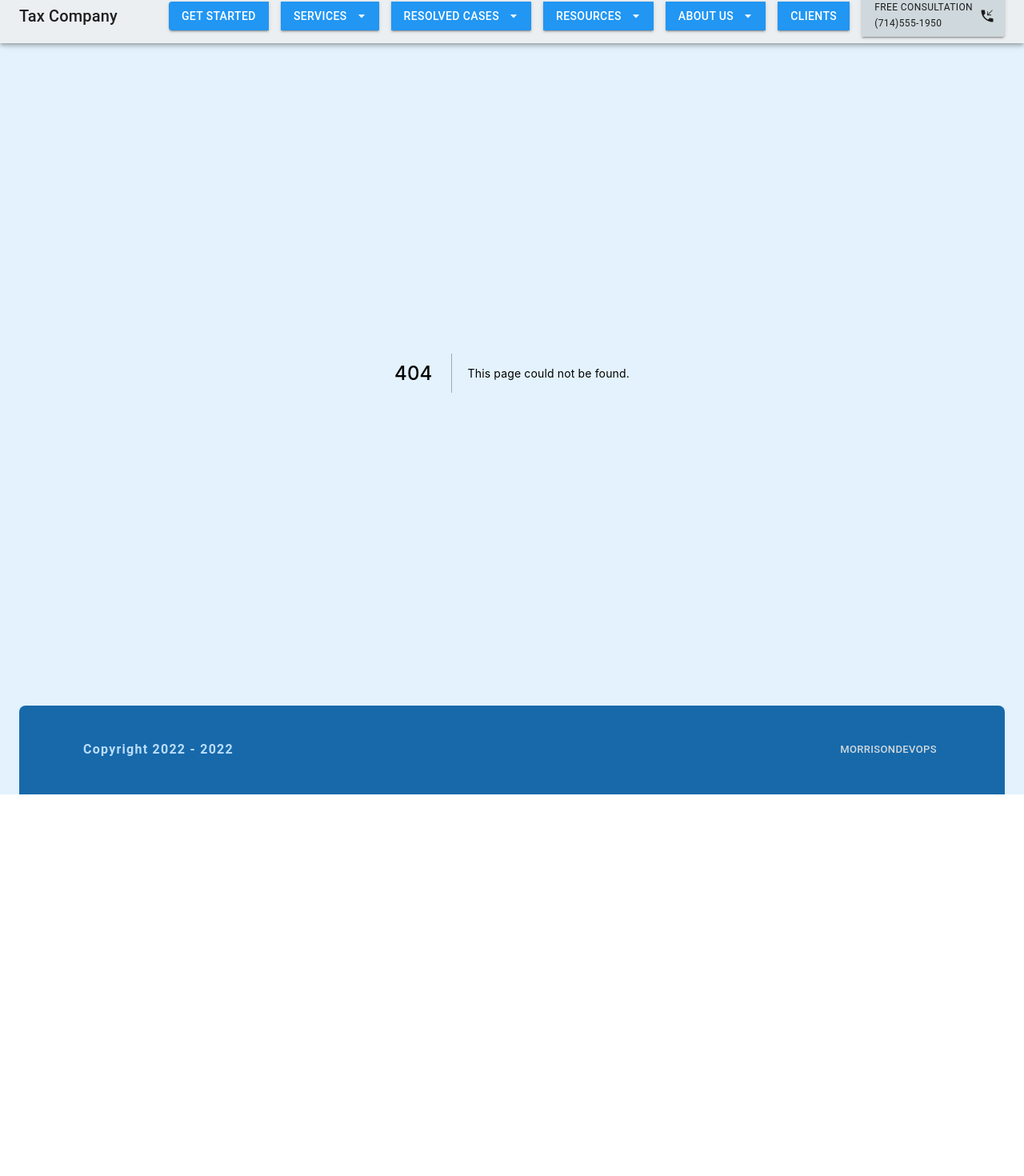
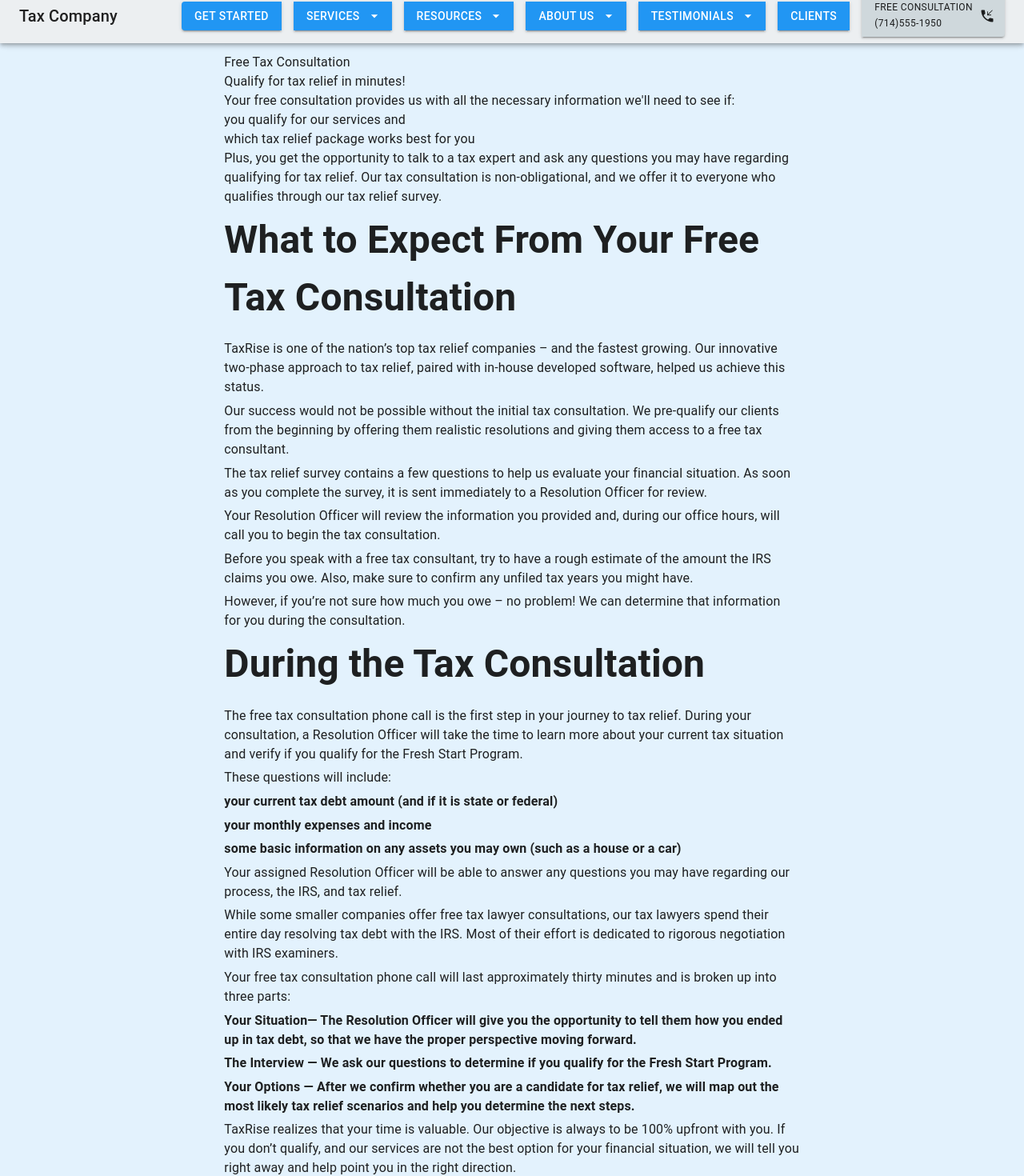
Before and after one commit to mjmorrison10/tax, a Next.js app: page /menu/taxConsultation in a window 1280 px wide. Before the commit this address had no page. Shown: the part 14-1484 px from the top of the page at 80% size. Before the commit the page ends 1007 px from the top, so only its background shows below. Built offline with nearby package versions, Linux system fonts and the light colour scheme.

Commit message:
taxconsultation

```diff
--- a/components/header.js
+++ b/components/header.js
@@ -52,38 +52,40 @@ const objButton = [
   {
     title: "services",
     menuTitle: [
-      "Free Tax Consultation",
-      "IRS Fresh Start Program",
-      "Tax Preparation",
-      "Tax Resolution",
+      "Tax Consultation",
+      // "IRS Fresh Start Program",
+      "Tax Preparation and Resolution",
+      // "Tax Resolution",
       "Back Taxes",
       "Unfiled Taxes",
     ],
   },
-  {
-    title: "resolved cases",
-    menuTitle: ["Success Stories", "Tax Company Reviews"],
-  },
+  // {
+  //   title: "resolved cases",
+  //   menuTitle: ["Success Stories", "Tax Company Reviews"],
+  // },
   {
     title: "resources",
     menuTitle: [
       "Frequently Asked Questions",
       "Common IRS Notices",
-      "Legitimate Tax Relief",
-      "When You Need a Tax Attorney",
+      "Tax Relief",
+      "When You Need a Tax Expert",
       "Tax Liabilities and Bankruptcy",
-      "Tax Blog & News",
     ],
   },
   {
     title: "about us",
     menuTitle: [
-      "Our Team",
-      "Our Accreditation",
-      "Our Guarantees",
-      "Careers",
+      "About Us",
+      "Why Choose Us",
+      "Our Guarantee",
       "Contact Us",
     ],
+  },
+  {
+    title: "testimonials",
+    menuTitle: ["Stories", "Reviews"],
   },
   {
     title: "clients",
--- /dev/null
+++ b/pages/menu/taxConsultation.js
@@ -0,0 +1,190 @@
+import { Box, Typography } from "@mui/material";
+import React from "react";
+
+function TaxConsultation() {
+  return (
+    <Box
+      display={"flex"}
+      flexDirection={"column"}
+      maxWidth={"80ch"}
+      margin={"0 auto"}
+    >
+      <Box>
+        <Typography>Free Tax Consultation</Typography>
+        <Typography>Qualify for tax relief in minutes!</Typography>
+        <Typography>
+          Your free consultation provides us with all the necessary information
+          we'll need to see if:
+        </Typography>
+        <Typography>you qualify for our services and</Typography>
+        <Typography>which tax relief package works best for you</Typography>
+      </Box>
+
+      <Typography gutterBottom variant="body">
+        Plus, you get the opportunity to talk to a tax expert and ask any
+        questions you may have regarding qualifying for tax relief. Our tax
+        consultation is non-obligational, and we offer it to everyone who
+        qualifies through our tax relief survey.
+      </Typography>
+
+      <Typography gutterBottom variant="h3" component="h2">
+        What to Expect From Your Free Tax Consultation
+      </Typography>
+
+      <Typography gutterBottom variant="body">
+        TaxRise is one of the nation’s top tax relief companies – and the
+        fastest growing. Our innovative two-phase approach to tax relief, paired
+        with in-house developed software, helped us achieve this status.
+      </Typography>
+
+      <Typography gutterBottom variant="body">
+        Our success would not be possible without the initial tax consultation.
+        We pre-qualify our clients from the beginning by offering them realistic
+        resolutions and giving them access to a free tax consultant.
+      </Typography>
+
+      <Typography gutterBottom variant="body">
+        The tax relief survey contains a few questions to help us evaluate your
+        financial situation. As soon as you complete the survey, it is sent
+        immediately to a Resolution Officer for review.
+      </Typography>
+
+      <Typography gutterBottom variant="body">
+        Your Resolution Officer will review the information you provided and,
+        during our office hours, will call you to begin the tax consultation.
+      </Typography>
+
+      <Typography gutterBottom variant="body">
+        Before you speak with a free tax consultant, try to have a rough
+        estimate of the amount the IRS claims you owe. Also, make sure to
+        confirm any unfiled tax years you might have.
+      </Typography>
+
+      <Typography gutterBottom variant="body">
+        However, if you’re not sure how much you owe – no problem! We can
+        determine that information for you during the consultation.
+      </Typography>
+
+      <Typography gutterBottom variant="h3" component="h2">
+        During the Tax Consultation
+      </Typography>
+
+      <Typography gutterBottom variant="body">
+        The free tax consultation phone call is the first step in your journey
+        to tax relief. During your consultation, a Resolution Officer will take
+        the time to learn more about your current tax situation and verify if
+        you qualify for the Fresh Start Program.
+      </Typography>
+
+      <Typography gutterBottom variant="body">
+        These questions will include:
+      </Typography>
+
+      <Typography gutterBottom variant="body" fontWeight={"bold"}>
+        your current tax debt amount (and if it is state or federal)
+      </Typography>
+
+      <Typography gutterBottom variant="body" fontWeight={"bold"}>
+        your monthly expenses and income
+      </Typography>
+
+      <Typography gutterBottom variant="body" fontWeight={"bold"}>
+        some basic information on any assets you may own (such as a house or a
+        car)
+      </Typography>
+
+      <Typography gutterBottom variant="body">
+        Your assigned Resolution Officer will be able to answer any questions
+        you may have regarding our process, the IRS, and tax relief.
+      </Typography>
+
+      <Typography gutterBottom variant="body">
+        While some smaller companies offer free tax lawyer consultations, our
+        tax lawyers spend their entire day resolving tax debt with the IRS. Most
+        of their effort is dedicated to rigorous negotiation with IRS examiners.
+      </Typography>
+
+      <Typography gutterBottom variant="body">
+        Your free tax consultation phone call will last approximately thirty
+        minutes and is broken up into three parts:
+      </Typography>
+
+      <Typography gutterBottom variant="body" fontWeight={"bold"}>
+        Your Situation— The Resolution Officer will give you the opportunity to
+        tell them how you ended up in tax debt, so that we have the proper
+        perspective moving forward.
+      </Typography>
+
+      <Typography gutterBottom variant="body" fontWeight={"bold"}>
+        The Interview — We ask our questions to determine if you qualify for the
+        Fresh Start Program.
+      </Typography>
+
+      <Typography gutterBottom variant="body" fontWeight={"bold"}>
+        Your Options — After we confirm whether you are a candidate for tax
+        relief, we will map out the most likely tax relief scenarios and help
+        you determine the next steps.
+      </Typography>
+
+      <Typography gutterBottom variant="body">
+        TaxRise realizes that your time is valuable. Our objective is always to
+        be 100% upfront with you. If you don’t qualify, and our services are not
+        the best option for your financial situation, we will tell you right
+        away and help point you in the right direction.
+      </Typography>
+
+      <Typography gutterBottom variant="body">
+        TaxRise realizes that your time is valuable. Our objective is always to
+        be 100% upfront with you. If you don’t qualify, and our services are not
+        the best option for your financial situation, we will tell you right
+        away and help point you in the right direction.
+      </Typography>
+
+      <Typography gutterBottom variant="h3" component="h2">
+        After Your Free Tax Consultation
+      </Typography>
+
+      <Typography gutterBottom variant="body">
+        If you qualify for the Fresh Start Program and choose to work with us,
+        we will use the following process:
+      </Typography>
+
+      <Typography gutterBottom variant="body">
+        Discovery Phase, plus Analysis and Strategy: After your initial tax
+        consultation, we will acquire all necessary documents to prepare your
+        case for the best resolution possible. You will be assigned your very
+        own TaxRise team, who will review the findings and create a strategy for
+        your case.
+      </Typography>
+
+      <Typography gutterBottom variant="body">
+        Review and Advise: Before your TaxRise team files paperwork for the
+        resolution, we will meet with you to share our findings and present our
+        strategy for your approval.
+      </Typography>
+
+      <Typography gutterBottom variant="body">
+        Presentation, Negotiation, and Submission: Once you approve of our plan,
+        we will prepare your case documents for presentation. Then, our experts
+        will present your case to the IRS (or State) and negotiate until we
+        achieve the best possible resolution. After your final approval of the
+        resolution, we will submit the case on your behalf.
+      </Typography>
+
+      <Typography gutterBottom variant="body">
+        Compliance: Unlike other companies, TaxRise sets you up for success
+        after our primary services are complete. By working with you and
+        offering you tools to stay compliant, we’ll help you avoid accumulating
+        tax debt again.
+      </Typography>
+
+      <Typography gutterBottom variant="body">
+        Throughout our process, you can talk to a tax expert if any questions
+        should arise. To learn additional information about our services, read
+        about our tax relief process.
+      </Typography>
+    </Box>
+  );
+}
+
+export default TaxConsultation;
```
Also changed, not shown: pages/menu/freeTaxConsultation.js (deleted, +0 -9 lines).
